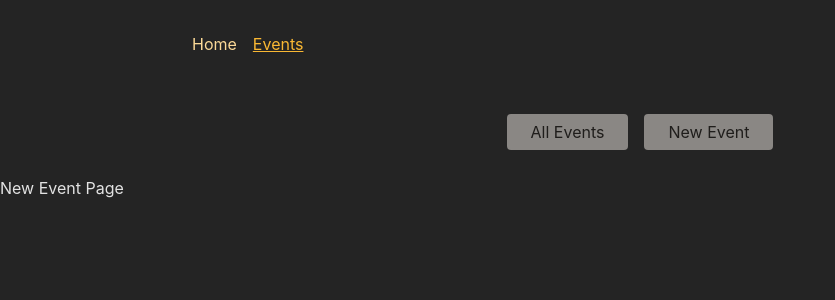
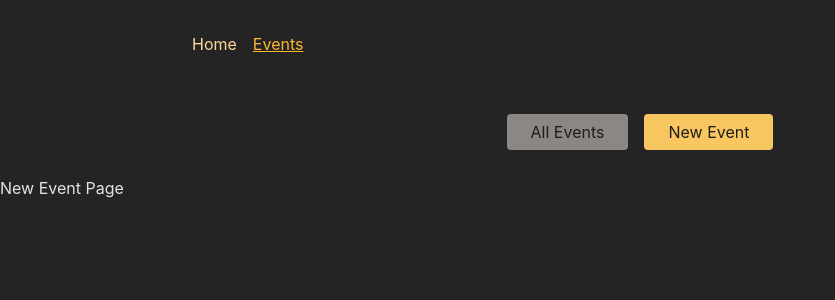
Before and after one commit to matekuna92/react-router-sendfetchdata, a React (Create React App) app in the folder frontend/: page /events/new in a window 1280 px wide. Shown: the top 300 px of the page, without its empty margins (0-835 px from the left). Built offline with nearby package versions, Linux system fonts and the light colour scheme.

Commit message:
NavLink, index path

```diff
--- a/frontend/src/App.js
+++ b/frontend/src/App.js
@@ -38,7 +38,7 @@
 
         {path: 'events', element: <EventRootLayout />,
         children: [
-			{path: '', element: <EventsPage />},
+			{index: true, element: <EventsPage />},
 			{path: 'new', element: <NewEventPage />},
 			{path: ':id/edit', element: <EditEventPage />},
 			{path: ':id', element: <EventDetailPage />}
--- a/frontend/src/components/EventsNavigation.js
+++ b/frontend/src/components/EventsNavigation.js
@@ -1,15 +1,17 @@
+import { NavLink } from 'react-router-dom';
 import classes from './EventsNavigation.module.css';
 
+// end prop marks the end of NavLink, so class wont be active on events/new, only on /events route
 function EventsNavigation() {
   return (
     <header className={classes.header}>
       <nav>
         <ul className={classes.list}>
           <li>
-            <a href="/events">All Events</a>
+            <NavLink to='/events' className={({ isActive }) => isActive ? classes.active : undefined} end>All Events</NavLink>
           </li>
           <li>
-            <a href="/events/new">New Event</a>
+            <NavLink to='/events/new' className={({ isActive }) => isActive ? classes.active : undefined}>New Event</NavLink>
           </li>
         </ul>
       </nav>
```
